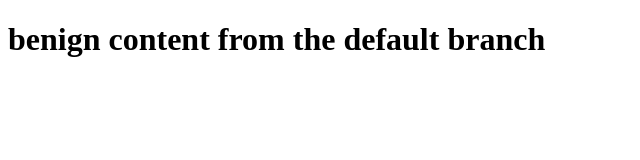
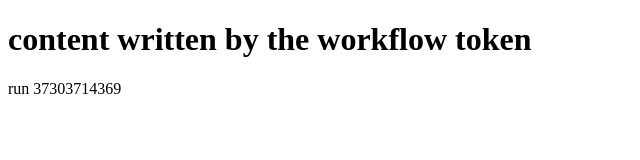
Before and after one commit to ppapadimi/ci-token-protection-lab, a plain HTML site: page web/index.html in a window 1280 px wide. Shown: the whole page, without its empty margins (0-640 px from the left). Drawn offline with Linux system fonts and the light colour scheme.

Commit message:
exp3 content change (37303714369)

```diff
--- a/web/index.html
+++ b/web/index.html
@@ -1 +1,2 @@
-<!doctype html><title>lab</title><h1>benign content from the default branch</h1>
+<!doctype html><title>lab</title><h1>content written by the workflow token</h1>
+<p>run 37303714369</p>
```
